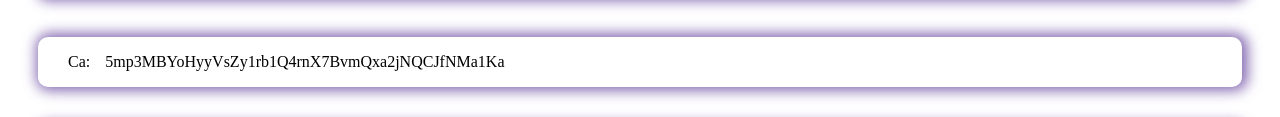
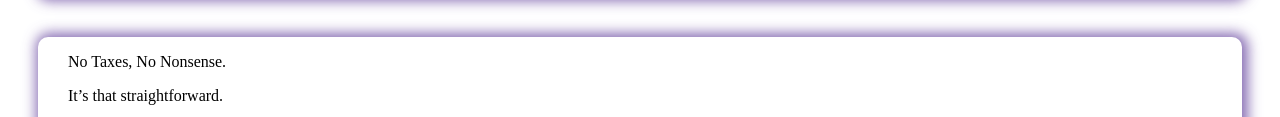
Before and after one commit to happyElephant12/happyElephant12, a plain HTML site: page index.html in a window 1280 px wide. Shown: the part 683-800 px from the top of the page. Drawn offline with Linux system fonts and the light colour scheme.

Commit message:
Update index.html

```diff
--- a/index.html
+++ b/index.html
@@ -96,14 +96,14 @@
         </div>
       </div>
 
-      <div class="ending">
+<!--       <div class="ending">
         <div class="paragraphendingdivca">
           <p class="endingparagraphca">Ca:</p>
           <p class="endingparagraphcalink">
             5mp3MBYoHyyVsZy1rb1Q4rnX7BvmQxa2jNQCJfNMa1Ka
           </p>
         </div>
-      </div>
+      </div> -->
 
       <div class="ending">
         <div class="paragraphendingdiv">
```
